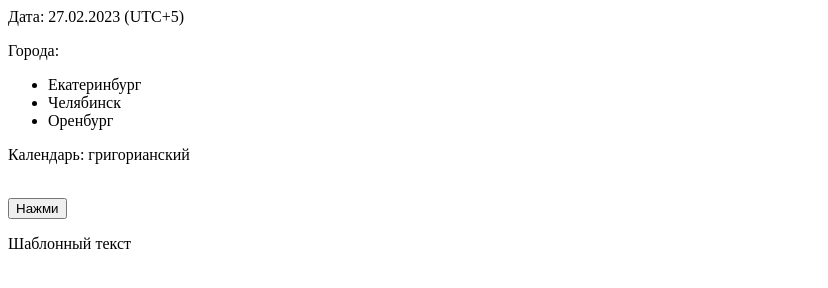
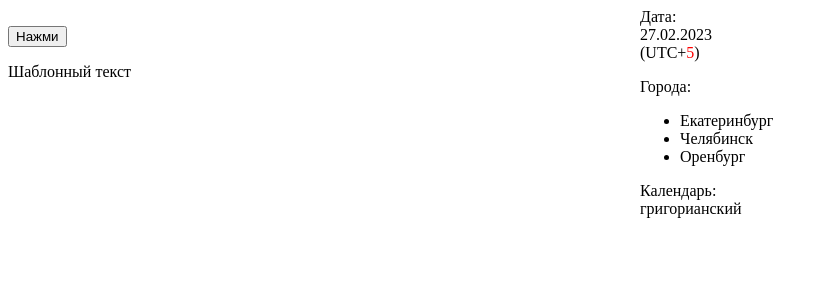
Before and after one commit to MeShootIn/frontend-notes, a website with bundled scripts: page dom-events/index.html in a window 1280 px wide. Shown: the whole page, without its empty margins (0-828 px from the left). Built offline with nearby package versions, Linux system fonts and the light colour scheme.

Commit message:
Add another DOM notes

```diff
--- a/dom-events/index.html
+++ b/dom-events/index.html
@@ -14,7 +14,7 @@
 
     <script src="./index.js" type="module"></script>
 
-    <my-date id="my-date" unix-time="1677527307252">
+    <my-date id="my-date" unix-time="1677527307252" centered>
       <span slot="date-word">Дата</span>
       <span slot="utc">5</span>
       <div>
--- a/dom-events/src/components/MyDate.js
+++ b/dom-events/src/components/MyDate.js
@@ -6,6 +6,18 @@
 
 const template = document.createElement('template');
 template.innerHTML = `
+<style>
+:host([centered]) {
+  position: fixed;
+  left: 50%;
+  right: 50%;
+  translate: transform(-25%, -25%);
+}
+
+::slotted([slot="utc"]) {
+  color: red;
+}
+</style>
 <span><slot name="date-word">Date</slot>:</span>
 <time datetime="1970-01-01">01-01-1970</time>
 <span>(UTC+<slot name="utc">0</slot>)</span>
@@ -161,14 +173,19 @@ document.body.appendChild(div);
  * СЛОТЫ SHADOW DOM
  *
  * <sometag slot="some-name">...</sometag> попадает в <slot name="some-name">...
- * </slot>
+ * </slot>.
+ *
  * <slot></slot> - слот по умолчанию (первый в Shadow DOM без name), куда
  * вставляется (по очереди) всё содержимое, находящееся внутри <my-date> в HTML.
+ *
  * Атрибут slot="..." могут иметь только дети 1-го уровня <my-date> в HTML.
+ *
  * В template внутри <slot[ name ="..."]></slot> может располагаться значение по
  * умолчанию.
+ *
  * Браузер наблюдает за слотами и обновляет отображение при добавлении/удалении
  * (но не редактировании!) элементов в слотах (событие "slotchange").
+ *
  * INFO Более подробно API слотов + отслеживание редактирования:
  * https://learn.javascript.ru/slots-composition#api-slotov
  * */
@@ -177,4 +194,21 @@ document.body.appendChild(div);
  * СТИЛИ SHADOW DOM
  *
  * <link rel="stylesheet" href="..."> лучше <style> из-за кеширования по HTTP.
+ *
+ * Селектор :host применяется к элементу, содержащему Shadow DOM (наш кастомный
+ * элемент <my-date>), но т.к. <my-date> находится в Light DOM, то внешние стили
+ * (my-date {...}) будут приоритетнее (если в локальных нет !important) =>
+ * локальные стили можно юзать как по умолчанию.
+ *
+ * Селектор :host(selector) применяется только в случае, если кастомный элемент
+ * подходит под селектор selector.
+ *
+ * Применение стилей к содержимому слотов: лучше всего через ::slotted(selector),
+ * если элемент, удовлетворяющий selector, - слотовый. ::slotted можно юзать
+ * только в CSS, но не, например, в querySelector.
+ *
+ * Кастомные свойства CSS существуют одновременно на всех уровнях, как Light,
+ * так и в Shadow DOM.
+ *
+ * TODO https://learn.javascript.ru/shadow-dom-style#itogo
  * */
```
